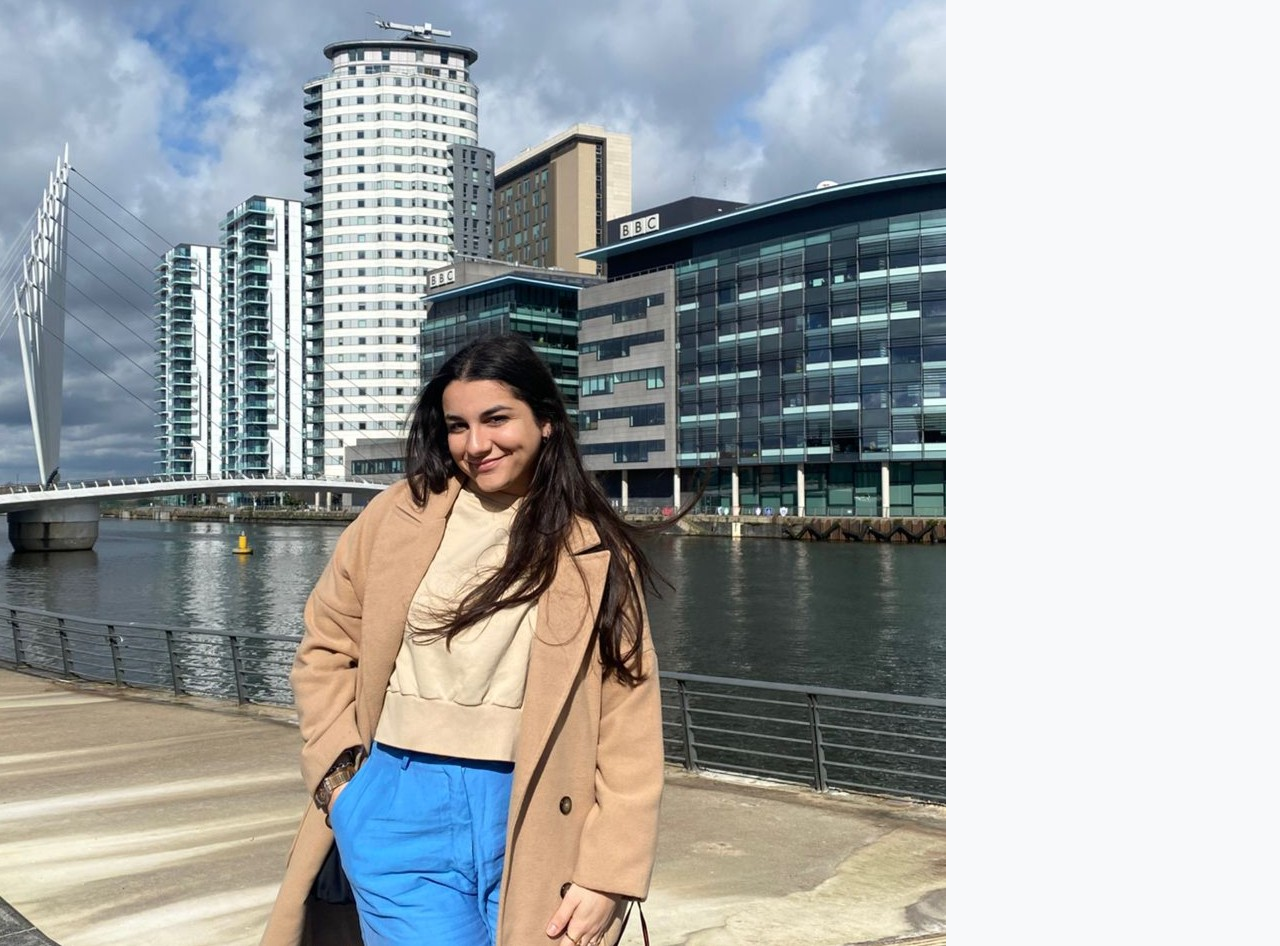
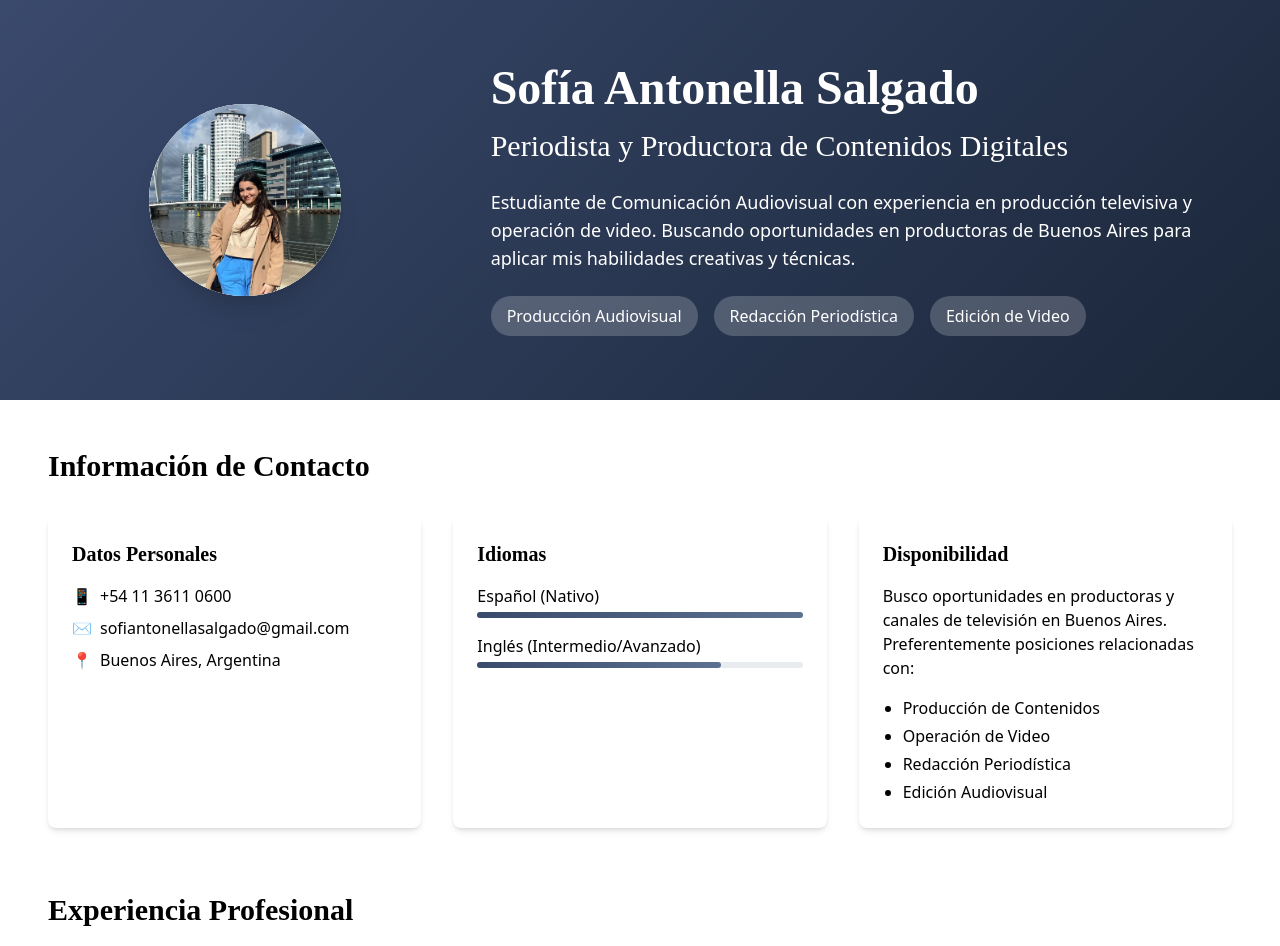
Before and after one commit to SofiaSalgadoPortfolio/SofiaAntonellaSalgado, a plain HTML site: page index.html in a window 1280 px wide. Shown: the top 946 px of the page. Drawn offline with nearby package versions, Linux system fonts and the light colour scheme; files whose address does not match are found by name.

Commit message:
Update index.html

```diff
--- a/index.html
+++ b/index.html
@@ -1,5 +1,5 @@
 <!DOCTYPE html>
-<img alt="foto cv.jpg" src="https://github.com/SofiaSalgadoPortfolio/SofiaAntonellaSalgado/blob/main/foto%20cv.jpg?raw=true" data-hpc="true" class="Box-sc-g0xbh4-0 fzFXnm">
+
 <html lang="es">
 <head>
     <meta charset="UTF-8">
@@ -7,9 +7,7 @@
     <title>Sofía Antonella Salgado - Periodista y Productora de Contenidos</title>
     <script src="https://cdn.tailwindcss.com"></script>
     <style>
-        @import url('https://fonts.googleapis.com/css2?family=Montserrat:wght@400;500;600;700&family=Playfair+Display:wght@400;500;600&display=swap');
-
-        body {
+<img style="display: block; -webkit-user-select: none; margin: auto; cursor: zoom-in; background-color: hsl(0, 0%, 90%); transition: background-color 300ms;" src="file:///C:/Users/BRAVO%2015/Downloads/foto%20cv.jpg" width="695" height="695" alt="Retrato profesional de Sofía Salgado">        body {
             font-family: 'Montserrat', sans-serif;
             background-color: #f8f9fa;
             color: #333;
```
